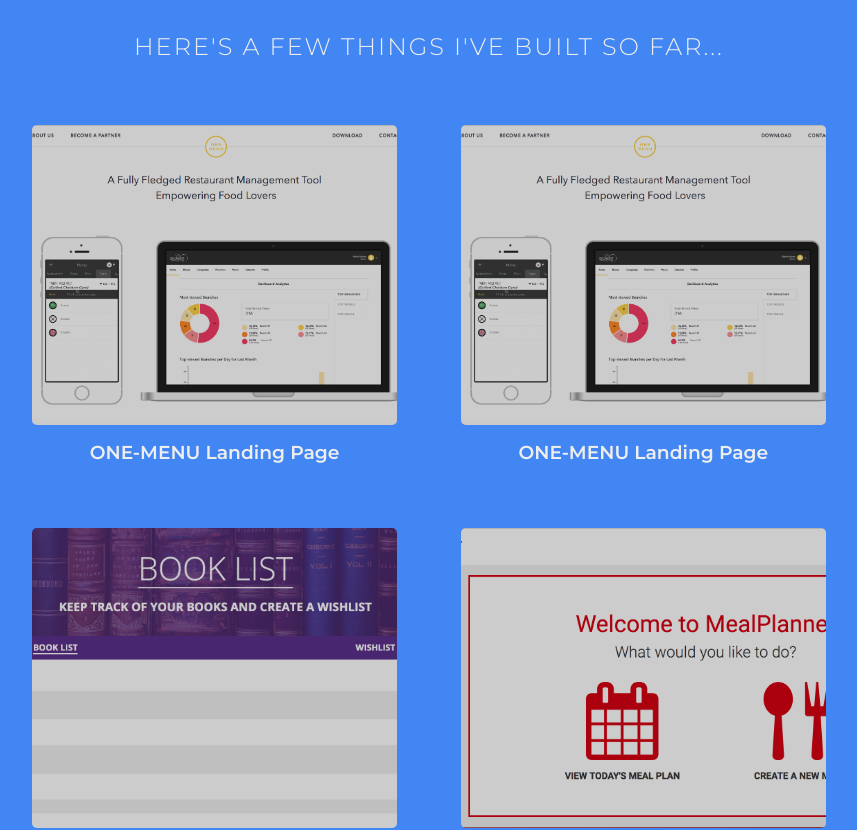
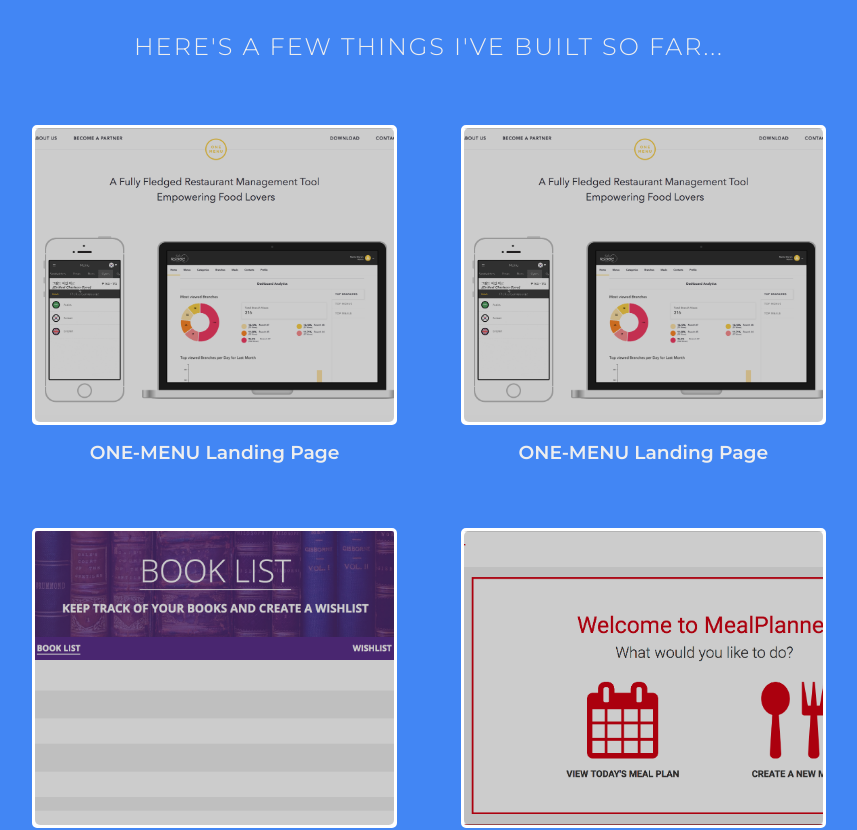
Before and after one commit to BillyLevin/billylevin, a React (Create React App) app: page / in a window 1280 px wide. Shown: the part 813-1643 px from the top of the page, without its empty margins (211-1068 px from the left). Built offline with nearby package versions, Linux system fonts and the light colour scheme.

Commit message:
add border to project thumbnails

```diff
--- a/src/components/Project.tsx
+++ b/src/components/Project.tsx
@@ -29,9 +29,9 @@
   background-size: cover;
   background-repeat: no-repeat;
   background-position: 50% 50%;
-  background-color: red;
   height: 30rem;
   border-radius: 5px;
+  border: 3px solid white;
   position: relative;
 
   &::after {
```
